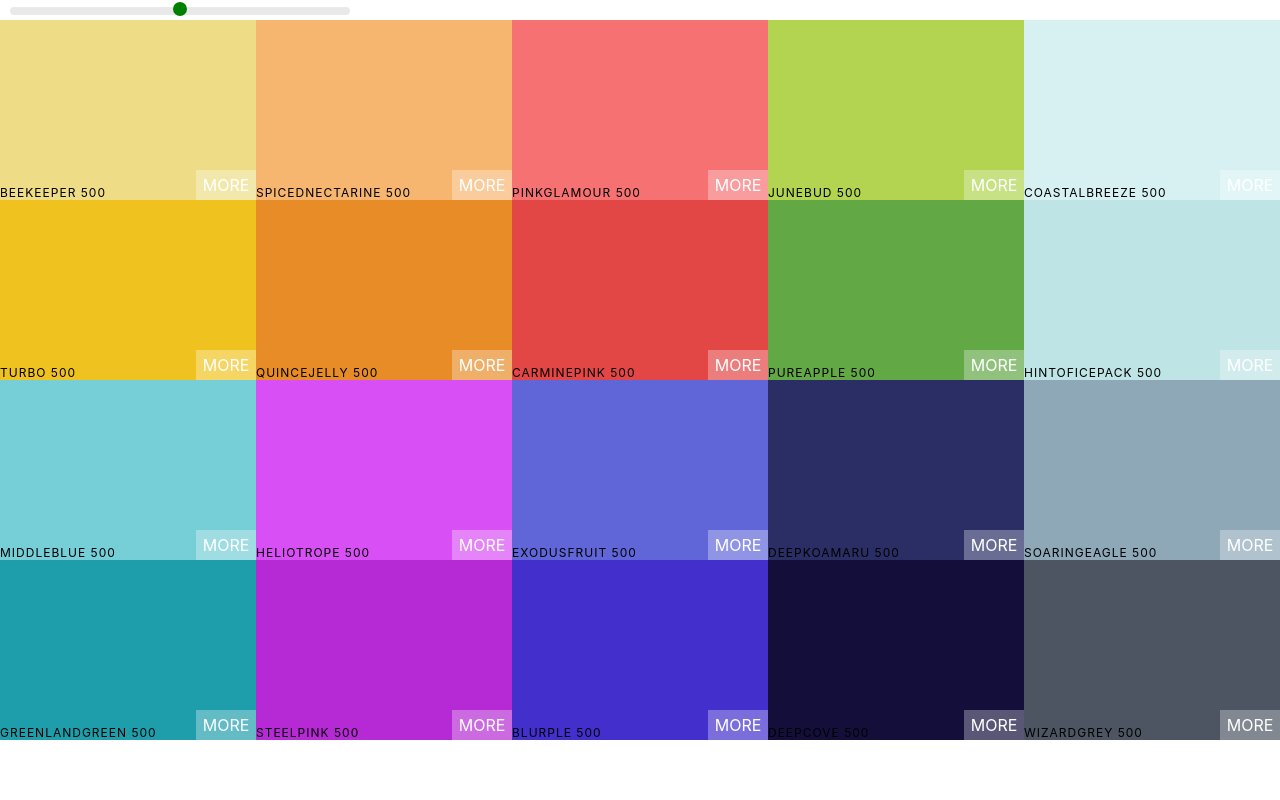
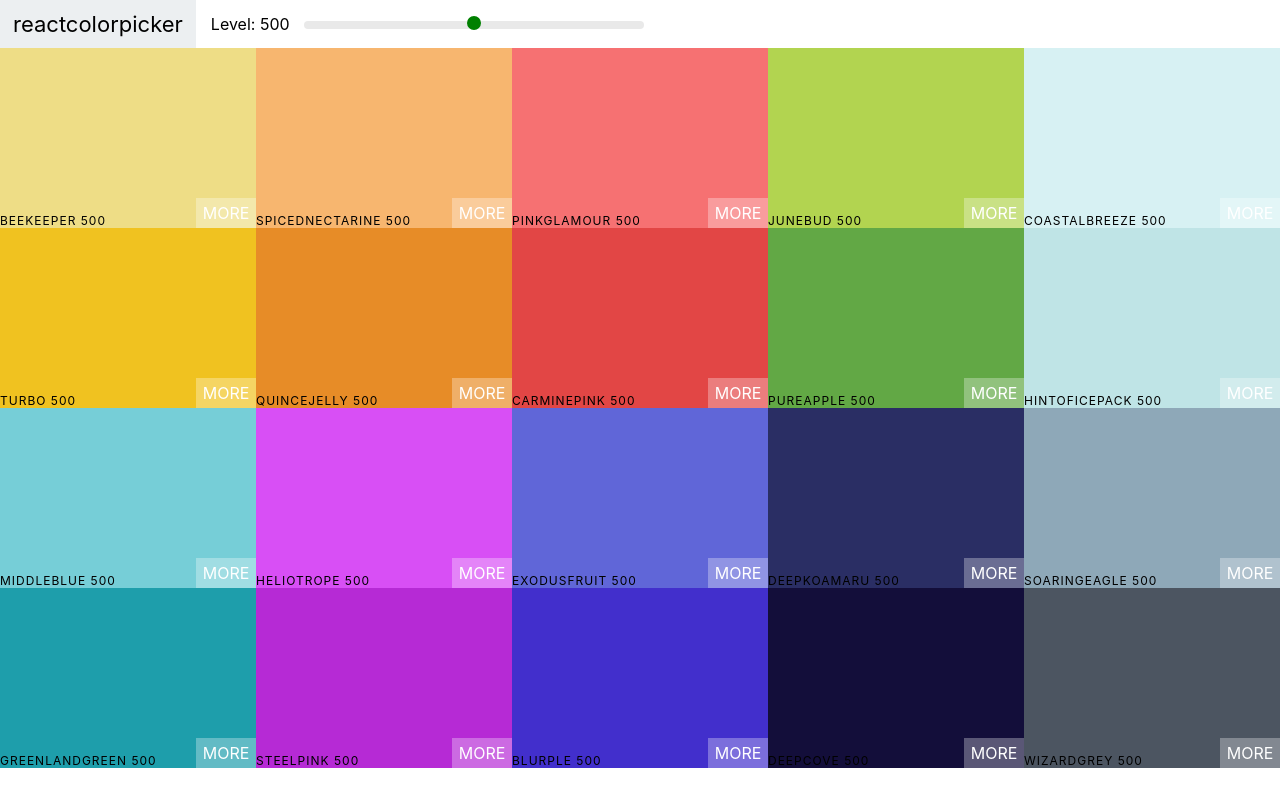
Before and after one commit to nini3008/react--colt, a React (Create React App) app in the folder basics/app1/colors-app/: page /palette/1 in a window 1280 px wide. Built offline with nearby package versions, Linux system fonts and the light colour scheme.

Commit message:
added navbar component

```diff
--- a/basics/app1/colors-app/src/App.js
+++ b/basics/app1/colors-app/src/App.js
@@ -1,6 +1,7 @@
 import React, { Component } from "react";
 import Palette from "./Palette";
 import seedColors from "./seedColor";
+
 import { generatePalette } from "./colorHelpers";
 
 class App extends Component {
--- /dev/null
+++ b/basics/app1/colors-app/src/Navbar.css
@@ -0,0 +1,41 @@
+.Navbar {
+  display: flex;
+  align-items: center;
+  justify-content: flex-start;
+  height: 6vh;
+}
+
+.logo {
+  margin-right: 15px;
+  padding: 0 13px;
+  font-size: 22px;
+  background: #eceff1;
+  height: 100%;
+  display: flex;
+  align-items: center;
+}
+.logo a {
+  text-decoration: none;
+  color: #000;
+}
+.slider {
+  width: 340px;
+  margin: 0px 10px;
+  display: inline-block;
+}
+
+.rc-slider-track {
+  background-color: transparent;
+}
+.rc-slider-rail {
+  height: 8px;
+}
+.rc-slider-handle,
+.rc-slider-handle:active,
+.rc-slider-handle:hover,
+.rc-slider-handle:focus {
+  background-color: green;
+  outline: none;
+  border: 2px solid green;
+  box-shadow: none;
+}
--- /dev/null
+++ b/basics/app1/colors-app/src/Navbar.js
@@ -0,0 +1,35 @@
+import React, { Component } from "react";
+import Slider from "rc-slider";
+import "rc-slider/assets/index.css";
+import "./Navbar.css";
+
+class Navbar extends Component {
+  constructor(props) {
+    super(props);
+    this.state = {};
+  }
+  render() {
+    const { level, changeLevel } = this.props;
+    return (
+      <header className="Navbar">
+        <div className="logo">
+          <a href="/">reactcolorpicker</a>
+        </div>
+        <div className="slider-container">
+          <span>Level: {level} </span>
+          <div className="slider">
+            <Slider
+              defaultValue={level}
+              min={100}
+              max={900}
+              step={100}
+              onAfterChange={changeLevel}
+            />
+          </div>
+        </div>
+      </header>
+    );
+  }
+}
+
+export default Navbar;
--- a/basics/app1/colors-app/src/Palette.css
+++ b/basics/app1/colors-app/src/Palette.css
@@ -4,25 +4,3 @@
 .Palette-colors {
   height: 90%;
 }
-
-.slider {
-  width: 340px;
-  margin: 0px 10px;
-  display: inline-block;
-}
-
-.rc-slider-track {
-  background-color: transparent;
-}
-.rc-slider-rail {
-  height: 8px;
-}
-.rc-slider-handle,
-.rc-slider-handle:active,
-.rc-slider-handle:hover,
-.rc-slider-handle:focus {
-  background-color: green;
-  outline: none;
-  border: 2px solid green;
-  box-shadow: none;
-}
--- a/basics/app1/colors-app/src/Palette.js
+++ b/basics/app1/colors-app/src/Palette.js
@@ -1,8 +1,7 @@
 import React, { Component } from "react";
 import ColorBox from "./ColorBox";
-import "rc-slider/assets/index.css";
+import Navbar from "./Navbar";
 import "./Palette.css";
-import Slider from "rc-slider";
 
 class Palette extends Component {
   constructor(props) {
@@ -25,15 +24,7 @@
     ));
     return (
       <div className="Palette">
-        <div className="slider">
-          <Slider
-            defaultValue={level}
-            min={100}
-            max={900}
-            step={100}
-            onAfterChange={this.changeLevel}
-          />
-        </div>
+        <Navbar level={this.state.level} changeLevel={this.changeLevel} />
         <div className="Palette-colors">{colorBoxes}</div>
       </div>
     );
```
